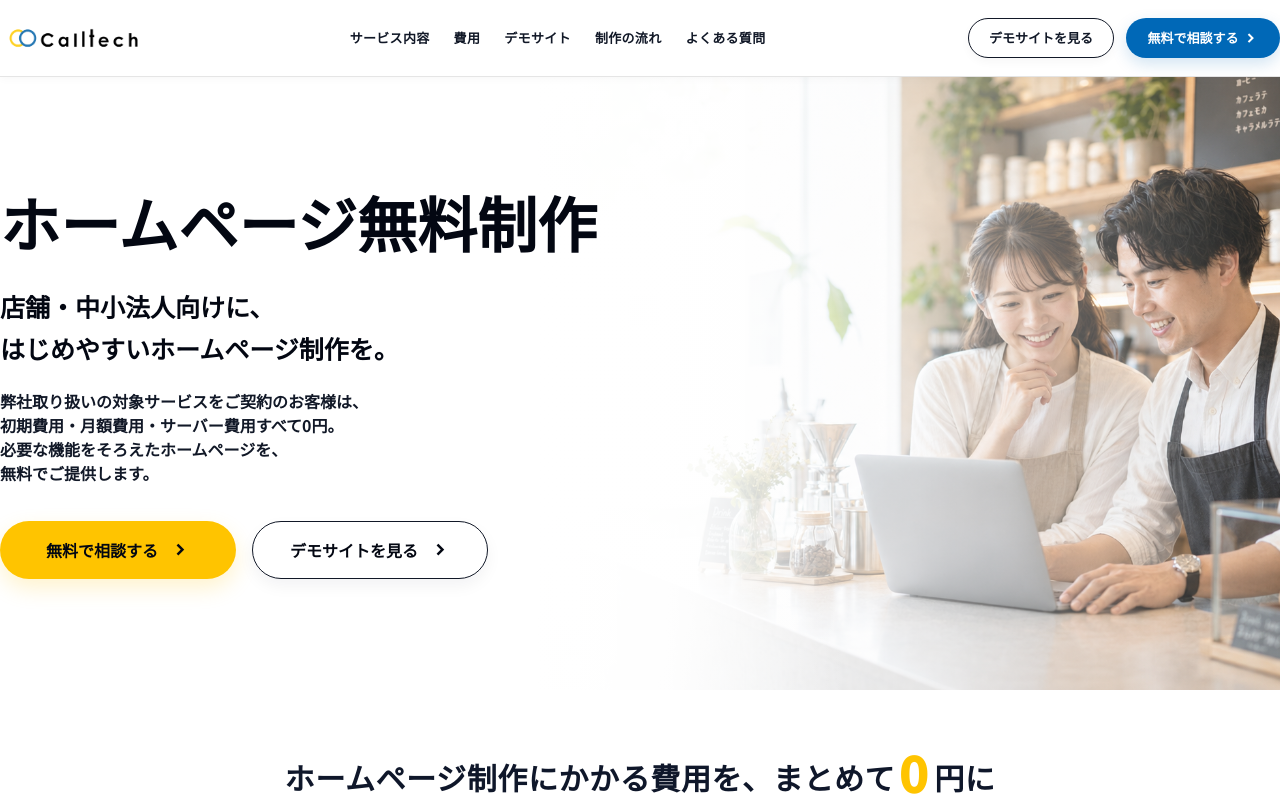
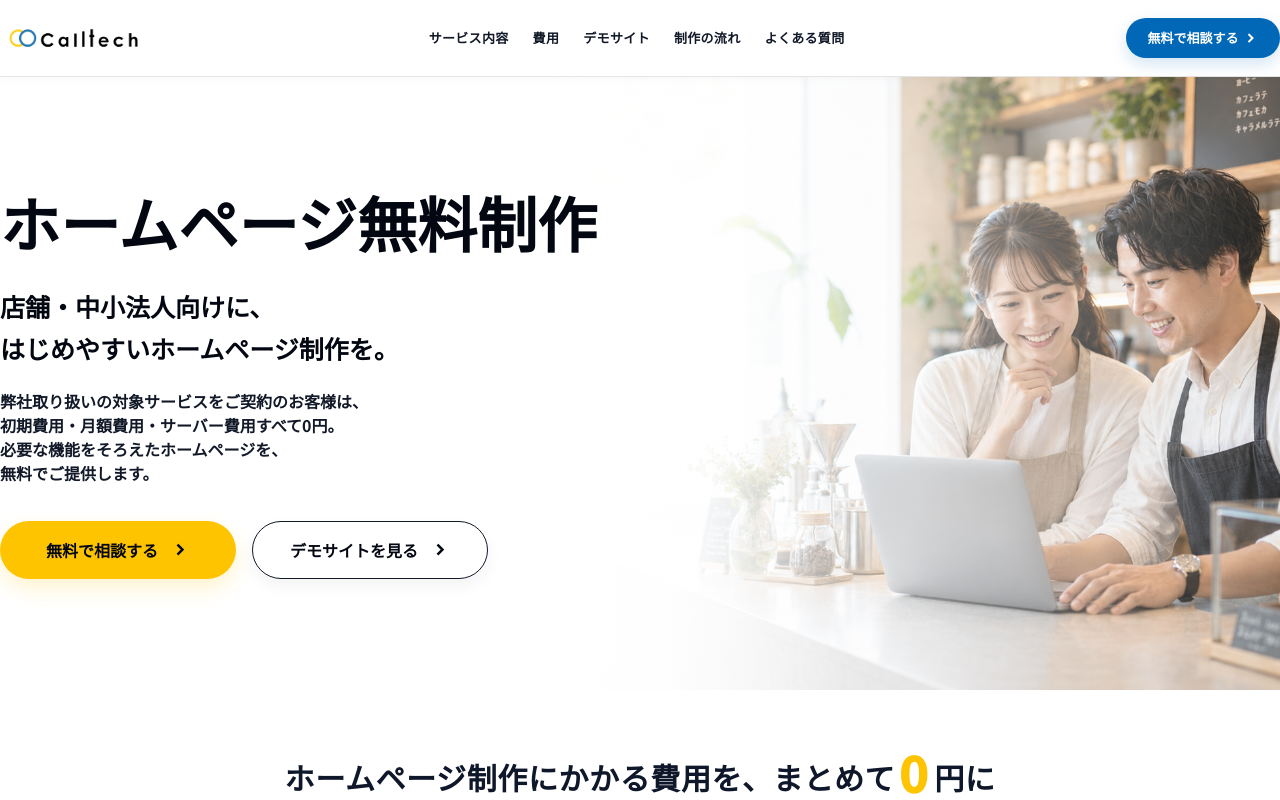
Before and after one commit to noda-chpartners/calltech-free-lp, a React (Vite) app: page / in a window 1280 px wide. Shown: the top 800 px of the page. Built offline with nearby package versions, Linux system fonts and the light colour scheme.

Commit message:
Remove header demo CTA button

```diff
--- a/src/pages/home/components/Navbar.tsx
+++ b/src/pages/home/components/Navbar.tsx
@@ -51,12 +51,6 @@
 
         <div className="hidden items-center gap-3 md:flex">
           <a
-            href="#demo"
-            className="inline-flex h-10 min-w-[140px] items-center justify-center rounded-full border border-gray-900 bg-white px-5 text-[13px] font-bold text-gray-900 shadow-[0_4px_10px_rgba(15,23,42,0.035)] transition-colors hover:bg-gray-50"
-          >
-            デモサイトを見る
-          </a>
-          <a
             href="#contact"
             className="inline-flex h-10 min-w-[154px] items-center justify-center gap-1 rounded-full bg-brand-blue px-5 text-[13px] font-bold text-white shadow-[0_6px_16px_rgba(0,104,183,0.18)] transition-colors hover:bg-blue-700"
           >
@@ -91,13 +85,6 @@
             ))}
             <div className="grid gap-3 pt-2">
               <a
-                href="#demo"
-                className="inline-flex h-11 items-center justify-center rounded-full border border-gray-900 text-sm font-bold text-gray-900"
-                onClick={() => setMobileMenuOpen(false)}
-              >
-                デモサイトを見る
-              </a>
-              <a
                 href="#contact"
                 className="inline-flex h-11 items-center justify-center gap-1 rounded-full bg-brand-blue text-sm font-bold text-white"
                 onClick={() => setMobileMenuOpen(false)}
```
